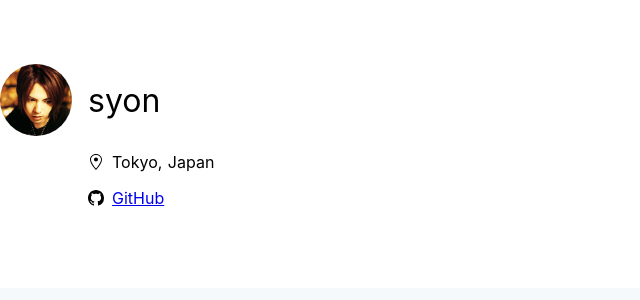
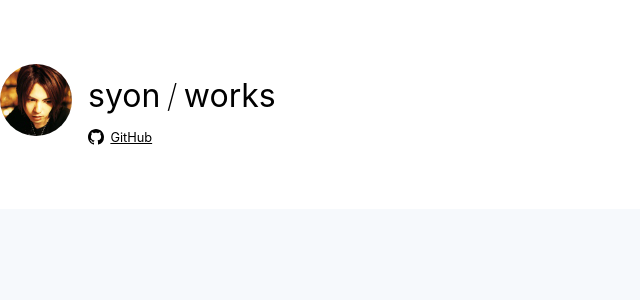
Before and after one commit to syon/works, a Nuxt app: page / in a window 1280 px wide. Shown: the top 300 px of the page, without its empty margins (0-640 px from the left). Built offline with nearby package versions, Linux system fonts and the light colour scheme.

Commit message:
:lipstick: author layout

```diff
--- a/components/AppLogo.vue
+++ b/components/AppLogo.vue
@@ -1,15 +1,15 @@
 <template lang="pug">
 .author
-  .author-left
+  .author-container
+    .author-avatar
       img.avatar(src="/syon.jpg")
-  .author-right
+    .author-title
+      .namerepo
         .author-name syon
-    .author-attr
-      i.
-        <svg width="16" height="16" class="octicon octicon-location" viewBox="0 0 12 16" version="1.1" aria-hidden="true"><path fill-rule="evenodd" d="M6 0C2.69 0 0 2.5 0 5.5 0 10.02 6 16 6 16s6-5.98 6-10.5C12 2.5 9.31 0 6 0zm0 14.55C4.14 12.52 1 8.44 1 5.5 1 3.02 3.25 1 6 1c1.34 0 2.61.48 3.56 1.36.92.86 1.44 1.97 1.44 3.14 0 2.94-3.14 7.02-5 9.05zM8 5.5c0 1.11-.89 2-2 2-1.11 0-2-.89-2-2 0-1.11.89-2 2-2 1.11 0 2 .89 2 2z"></path></svg>
-      span Tokyo, Japan
-    .links
-      a.link-item(href="https://github.com/syon" target="_blank")
+        .slash /
+        .repo works
+      .github-link
+        a.anchor(href="https://github.com/syon" target="_blank")
           i.
             <svg width="16" height="16" class="octicon octicon-mark-github" viewBox="0 0 16 16" version="1.1" aria-hidden="true"><path fill-rule="evenodd" d="M8 0C3.58 0 0 3.58 0 8c0 3.54 2.29 6.53 5.47 7.59.4.07.55-.17.55-.38 0-.19-.01-.82-.01-1.49-2.01.37-2.53-.49-2.69-.94-.09-.23-.48-.94-.82-1.13-.28-.15-.68-.52-.01-.53.63-.01 1.08.58 1.23.82.72 1.21 1.87.87 2.33.66.07-.52.28-.87.51-1.07-1.78-.2-3.64-.89-3.64-3.95 0-.87.31-1.59.82-2.15-.08-.2-.36-1.02.08-2.12 0 0 .67-.21 2.2.82.64-.18 1.32-.27 2-.27.68 0 1.36.09 2 .27 1.53-1.04 2.2-.82 2.2-.82.44 1.1.16 1.92.08 2.12.51.56.82 1.27.82 2.15 0 3.07-1.87 3.75-3.65 3.95.29.25.54.73.54 1.48 0 1.07-.01 1.93-.01 2.2 0 .21.15.46.55.38A8.013 8.013 0 0 0 16 8c0-4.42-3.58-8-8-8z"></path></svg>
           span GitHub
@@ -18,34 +18,40 @@
 <style lang="stylus" scoped>
 .author
   display flex
+  justify-content space-between
 
-.author-left
-  margin-right 1rem
+.author-container
+  display flex
+  align-items flex-start
 
 .avatar
   width 72px
   height 72px
+  margin-right 1rem
   border-radius 50%
 
-.author-name
-  font-size 2rem
-  height 72px
+.author-title
+  display flex
+  align-items flex-start
+  flex-direction column
+
+  .namerepo
     display flex
     align-items center
+    font-size 2rem
+    line-height 2
+    .slash
+      padding 0 0.2em
+      font-weight 200
 
-.author-attr
+.anchor
   display flex
   align-items center
-  margin 1em 0
+  font-size 0.8rem
+  color inherit
   i
     display flex
     margin-right 0.5em
-
-.link-item
-  display flex
-  align-items center
-  margin 1em 0
-  i
-    display flex
-    margin-right 0.5em
+  span
+    padding-top 2px
 </style>
```
Lines whose indentation alone changed are shown as unchanged.
